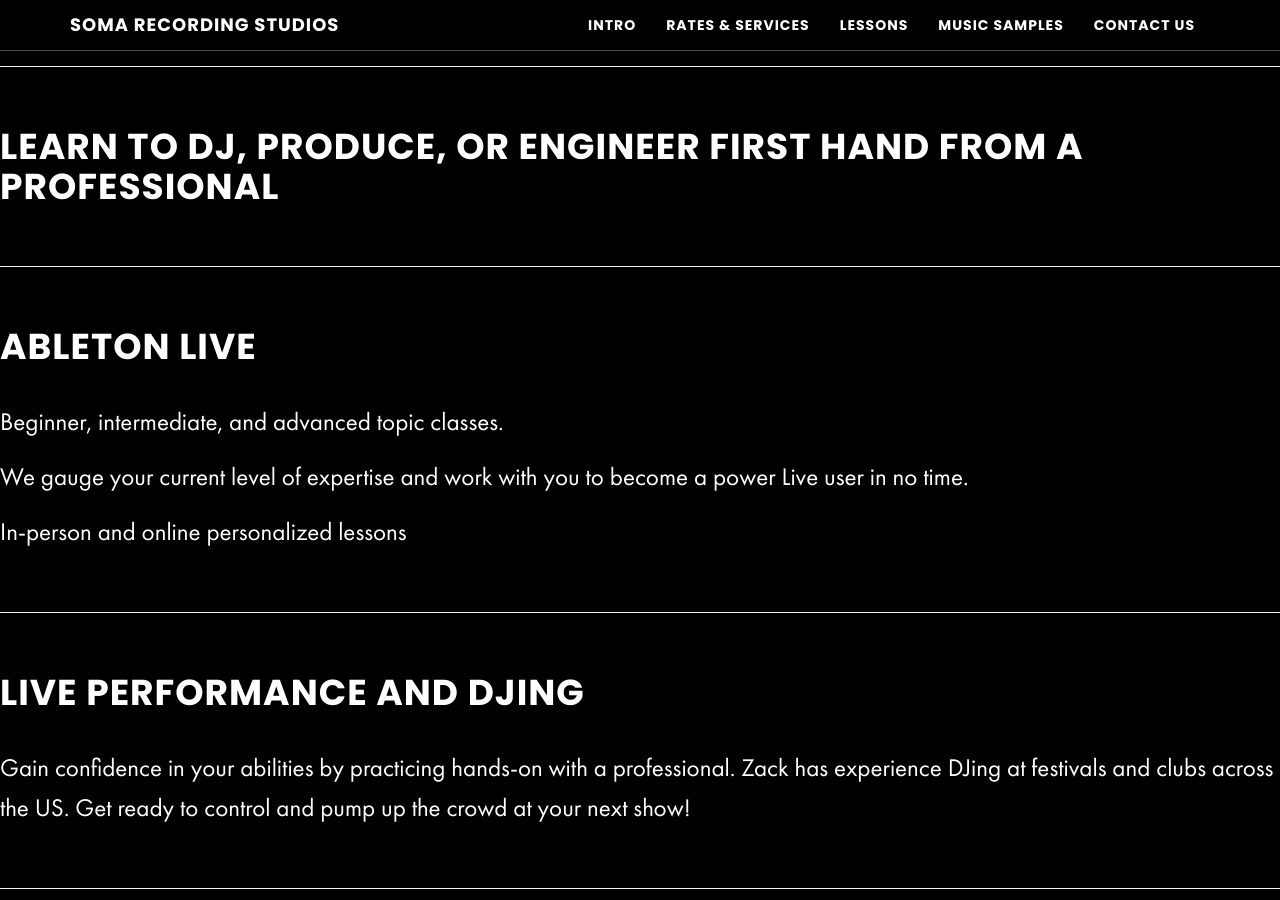
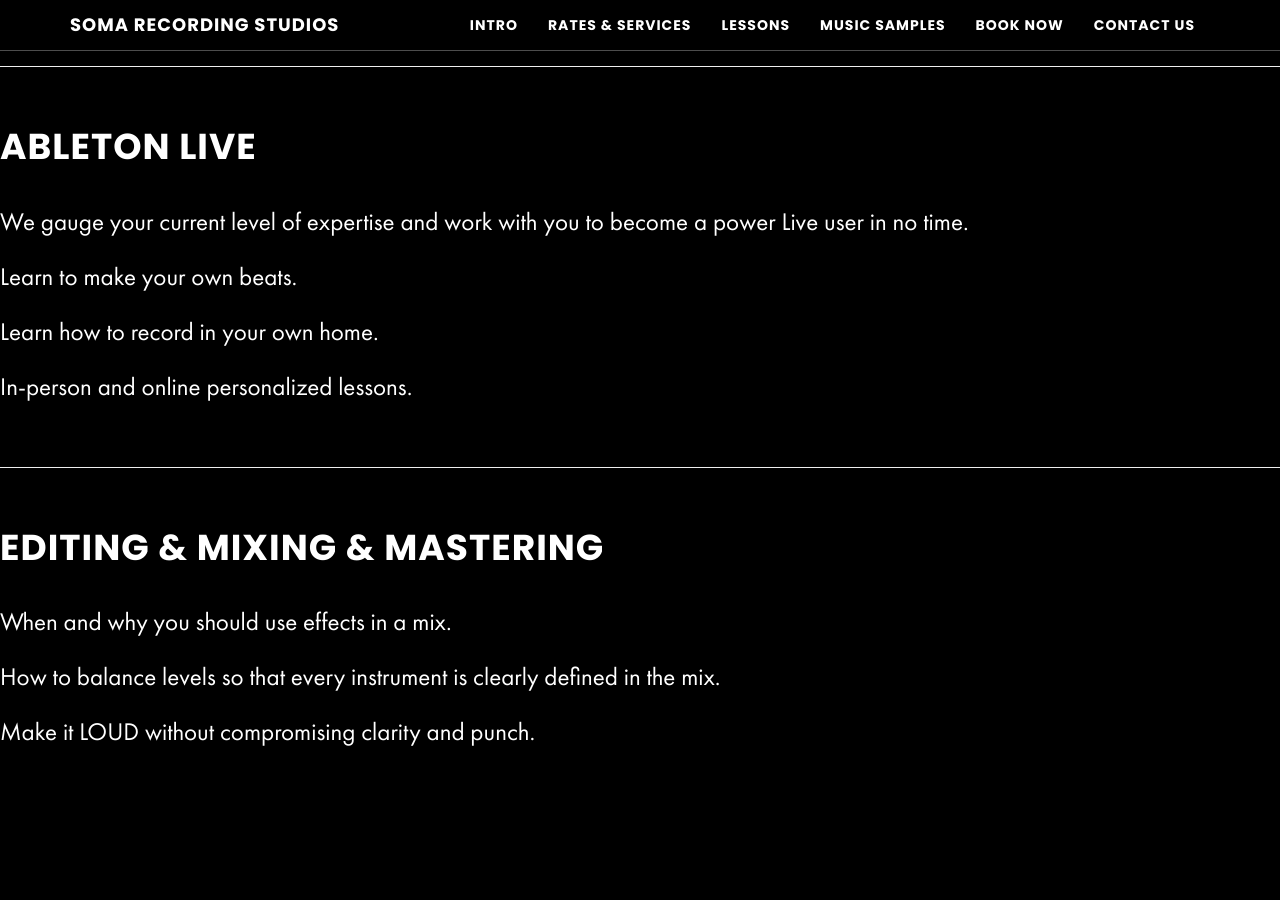
Before and after one commit to zackhanni/Soma-website-classic, a Jekyll site: the page built from _posts/2015-08-03-lessons.md, in a window 1280 px wide and 900 px high, scrolled down 1358 px. Built offline with Jekyll 4.4.1, drawn with Linux system fonts in a browser that asks for light colours; our own code applies the rules of GitHub Pages for plain Markdown files; some of the changed text lies outside the part shown.

Commit message:
location change. additional online booking. condensed  lessons

```diff
--- a/_includes/contact.html
+++ b/_includes/contact.html
@@ -12,7 +12,7 @@
           Studio Cell: <a href="tel:19294007662">(929) 400-SOMA</a>
         </p>
         <p>
-          Location: <a href="https://goo.gl/maps/bYaB61T2AVS2">Pettit Road, Pennsauken, NJ</a>
+          Location: <a href="https://goo.gl/maps/HRT79KadCqx"> 1554 S Lambert St, Philadelphia, PA</a>
         </p>
         <ul class="list-inline banner-social-buttons">
           {% for network in site.social %}
--- a/_posts/2015-08-03-lessons.md
+++ b/_posts/2015-08-03-lessons.md
@@ -17,34 +17,15 @@ katetenen.com
 
 - - -
 
-# Learn to DJ, produce, or engineer first hand from a professional
-
-- - -
-
 # Ableton Live
-
-Beginner, intermediate, and advanced topic classes.
 
 We gauge your current level of expertise and work with you to become a power Live user in no time.
 
-In-person and online personalized lessons
+Learn to make your own beats.
 
-- - -
+Learn how to record in your own home.
 
-# Live Performance and DJing
-
-Gain confidence in your abilities by practicing hands-on with a professional. Zack has experience DJing at festivals and clubs across the US. Get ready to control and pump up the crowd at your next show!
-
-- - -
-
-# Sound Synthesis and Composition
-Hands on experience with analog and digital synthesizers.
-
-Find out for yourself what it means to have that 'analog sound'
-
-Modular, analog, and digital plugin synthesizers
-
-Learn to break down and recreate any sound you hear.
+In-person and online personalized lessons.
 
 - - -
 
@@ -55,15 +36,3 @@ When and why you should use effects in a mix.
 How to balance levels so that every instrument is clearly defined in the mix.
 
 Make it LOUD without compromising clarity and punch.
-
-- - -
-
-# Other Available Classes
-
-Microphone Placement & Recording Techniques
-
-Critical Listening
-
-Room Acoustics & Speaker Placement
-
-Software and DAW Exploration
```
Also changed, not shown: _posts/2015-08-01-introduction.md (+0 -4 lines), _posts/2015-08-02-rates-services.md (+0 -10 lines), _posts/2015-08-04-music-samples.md (+4 -0 lines), _posts/2015-08-05-book-now.md (added, +7 -0 lines).
